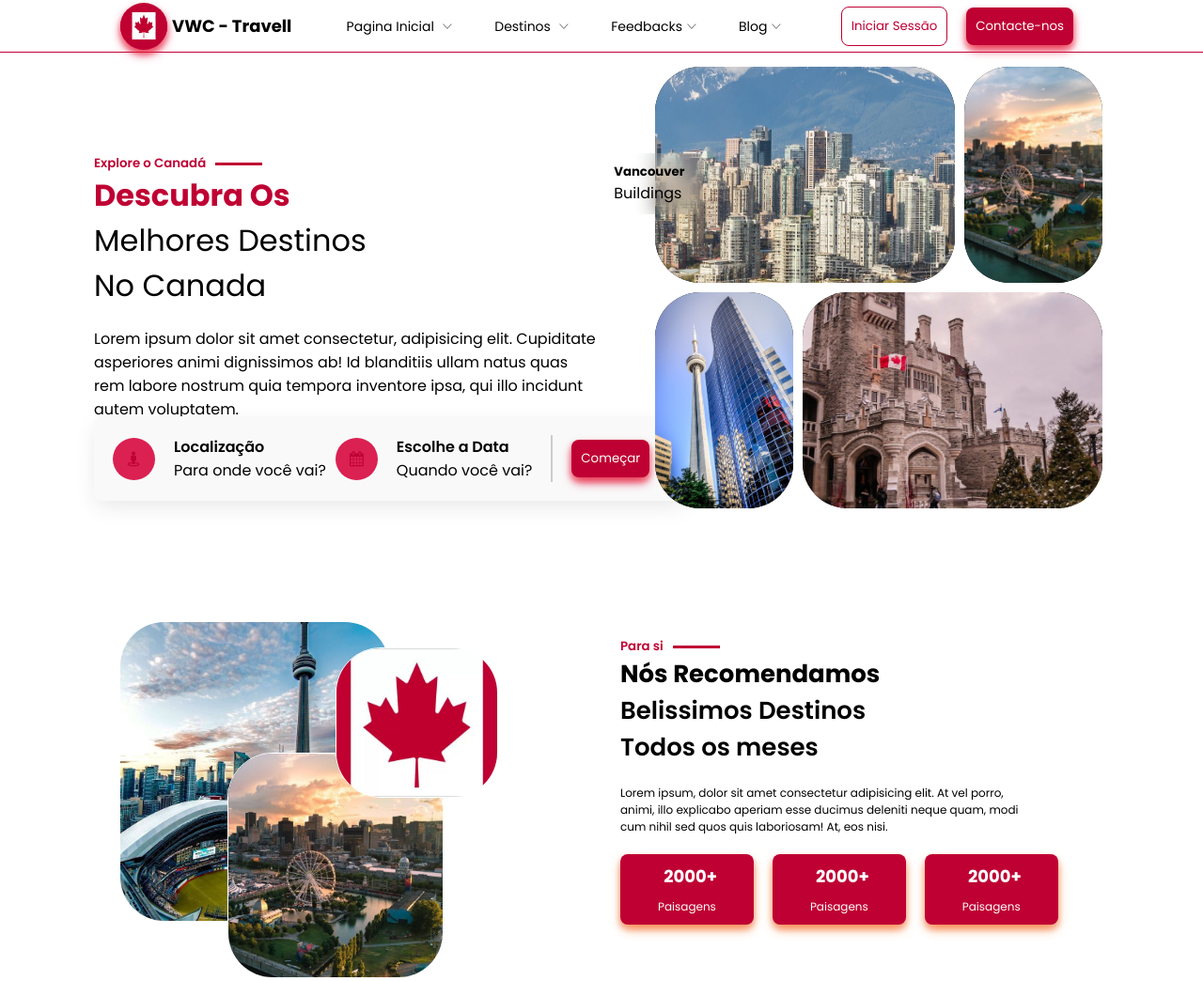
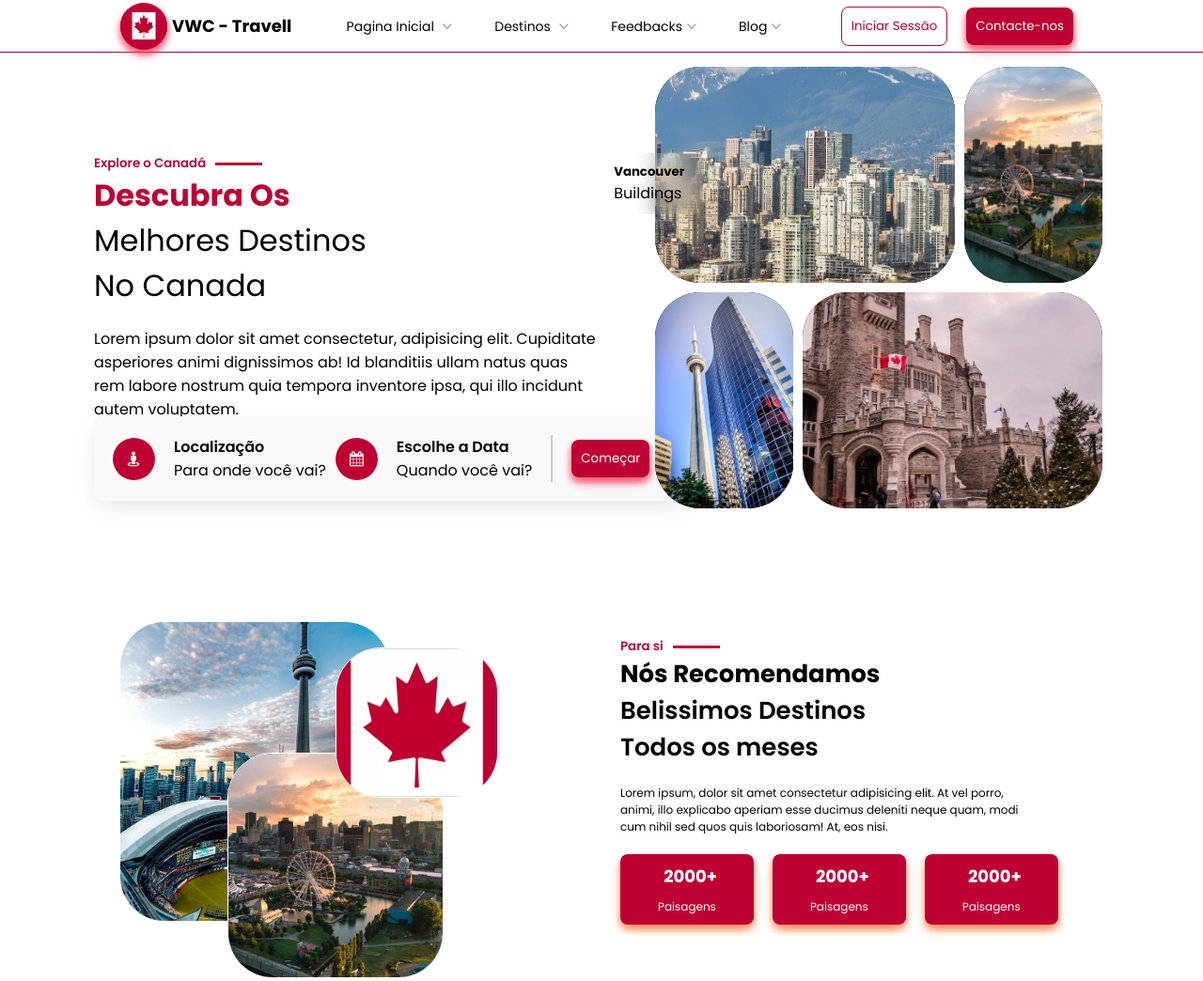
Before and after one commit to CYGNUSgeneral/VWC-Travell.github.io, a plain HTML site: page index.html in a window 1280 px wide. Shown: the top 1044 px of the page at 94% size. Drawn offline with Linux system fonts and the light colour scheme.

Commit message:
Josué --> Mudando cor de icones no Main

```diff
--- a/style.css
+++ b/style.css
@@ -7,7 +7,7 @@
 }
 :root{
     --color-primary:#BF0033;
-    --color-primary-variant:#db2052;
+    --color-primary-variant:#e9517a;
 
 }
 /*Important classes od animations*/
@@ -276,8 +276,8 @@ main .main-text .main-menu .option{
         display: flex;
         justify-content: center;
         align-items: center;
-        color: var(--color-primary);
-        background-color: var(--color-primary-variant);
+        color: #fff;
+        background-color: var(--color-primary);
         width: 45px;
         height: 45px;
         border-radius: 50%;
```
